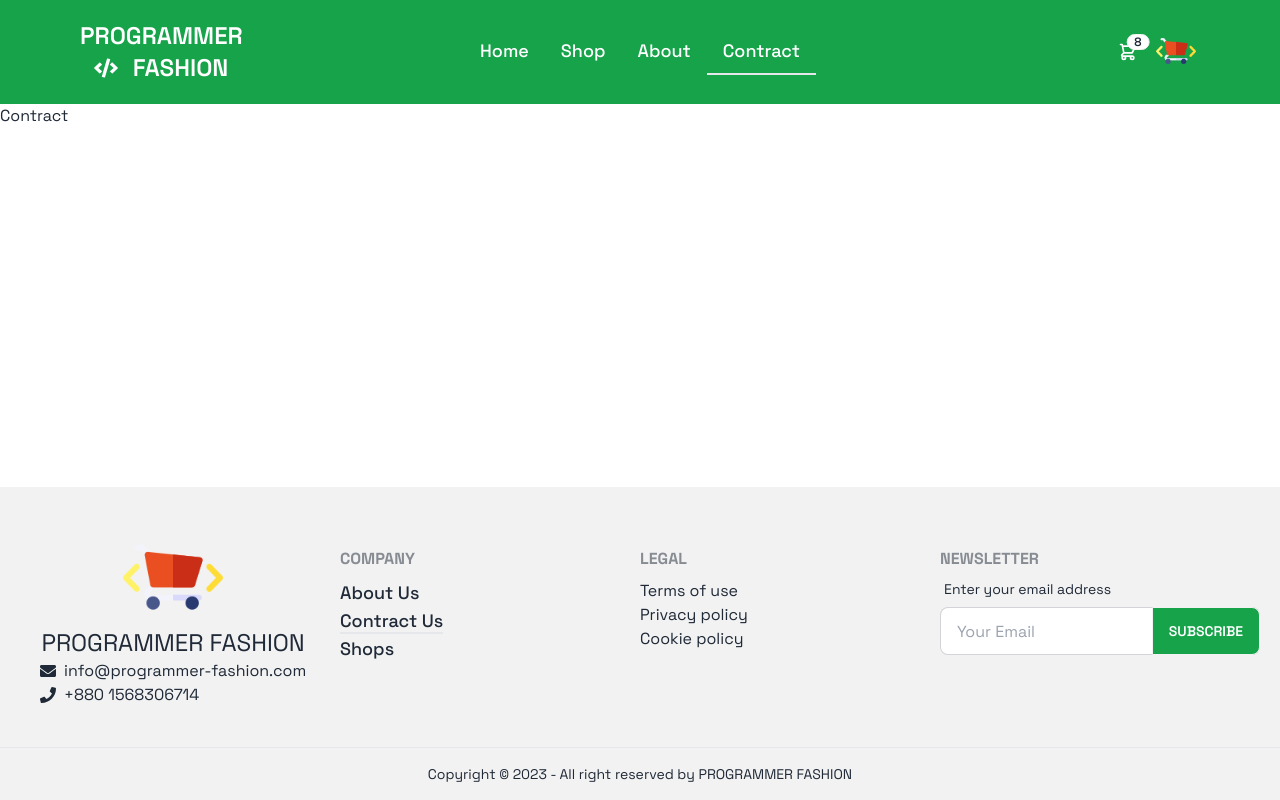
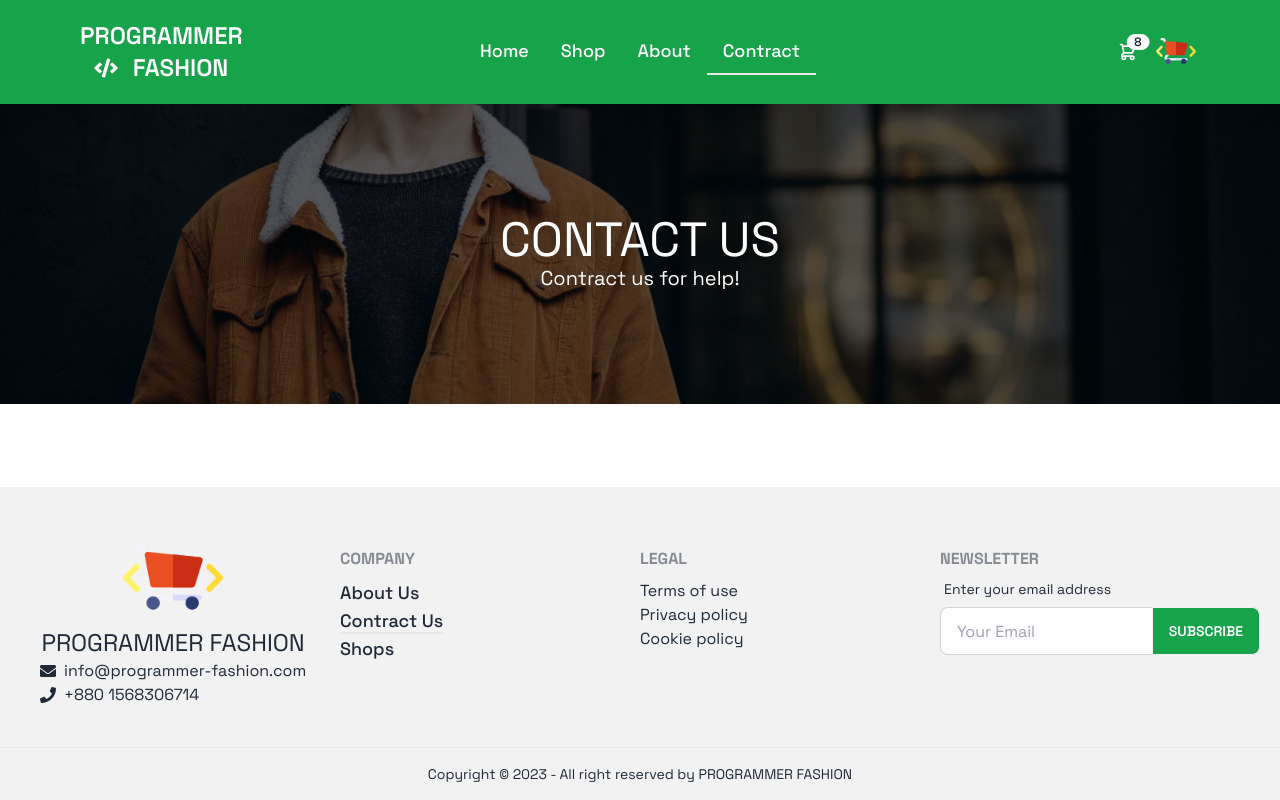
Before and after one commit to mfarhadattari/fashion-man-client, a React (Vite) app: page /contract in a window 1280 px wide. Built offline with nearby package versions, Linux system fonts and the light colour scheme.

Commit message:
Contract us page cover

```diff
--- a/src/pages/Public/About/Sections/OurTeams.jsx
+++ b/src/pages/Public/About/Sections/OurTeams.jsx
@@ -20,7 +20,7 @@ const OurTeams = () => {
       ></SectionTitle>
       <div className="grid grid-cols-1 md:grid-cols-2 lg:grid-cols-3 xl:grid-cols-4 mt-20 gap-5">
         {teamMembers.map((member) => (
-          <div key={member._id} className="w-full rounded-none border py-5">
+          <div key={member._id} className="w-full rounded-none py-5">
             <img
               className="w-52 mx-auto rounded-full border h-52"
               src={member?.image}
--- a/src/pages/Public/About/Sections/Testimonials.jsx
+++ b/src/pages/Public/About/Sections/Testimonials.jsx
@@ -52,7 +52,7 @@ const Testimonials = () => {
         >
           {reviews.map((review) => (
             <SwiperSlide key={review._id}>
-              <div className="w-full rounded-none h-[400px] border py-5 flex flex-col justify-center items-center relative">
+              <div className="w-full rounded-none h-[400px]  py-5 flex flex-col justify-center items-center relative">
                 <img
                   className="w-32 mx-auto rounded-full border h-32"
                   src={review?.image}
--- /dev/null
+++ b/src/pages/Public/Contract/ContractPage.jsx
@@ -0,0 +1,16 @@
+import MenuCover from "../../../components/MenuCover";
+import banner from "../../../assets/images/banner.jpg";
+
+const ContractPage = () => {
+  return (
+    <main>
+      <MenuCover
+        backgroundURL={banner}
+        heading="contact us"
+        subheading="Contract us for help!"
+      ></MenuCover>
+    </main>
+  );
+};
+
+export default ContractPage;
--- a/src/router/router.jsx
+++ b/src/router/router.jsx
@@ -4,6 +4,7 @@ import HomePage from "../pages/Public/Home/HomePage";
 import ErrorPage from "../pages/ErrorPage/ErrorPage";
 import ShopPage from "../pages/Public/Shop/ShopPage";
 import AboutPage from "../pages/Public/About/AboutPage";
+import ContractPage from "../pages/Public/Contract/ContractPage";
 
 const router = createBrowserRouter([
   {
@@ -20,7 +21,7 @@ const router = createBrowserRouter([
       },
       {
         path: "/contract",
-        element: <>Contract</>,
+        element: <ContractPage></ContractPage>,
       },
       {
         path: "/about",
```
